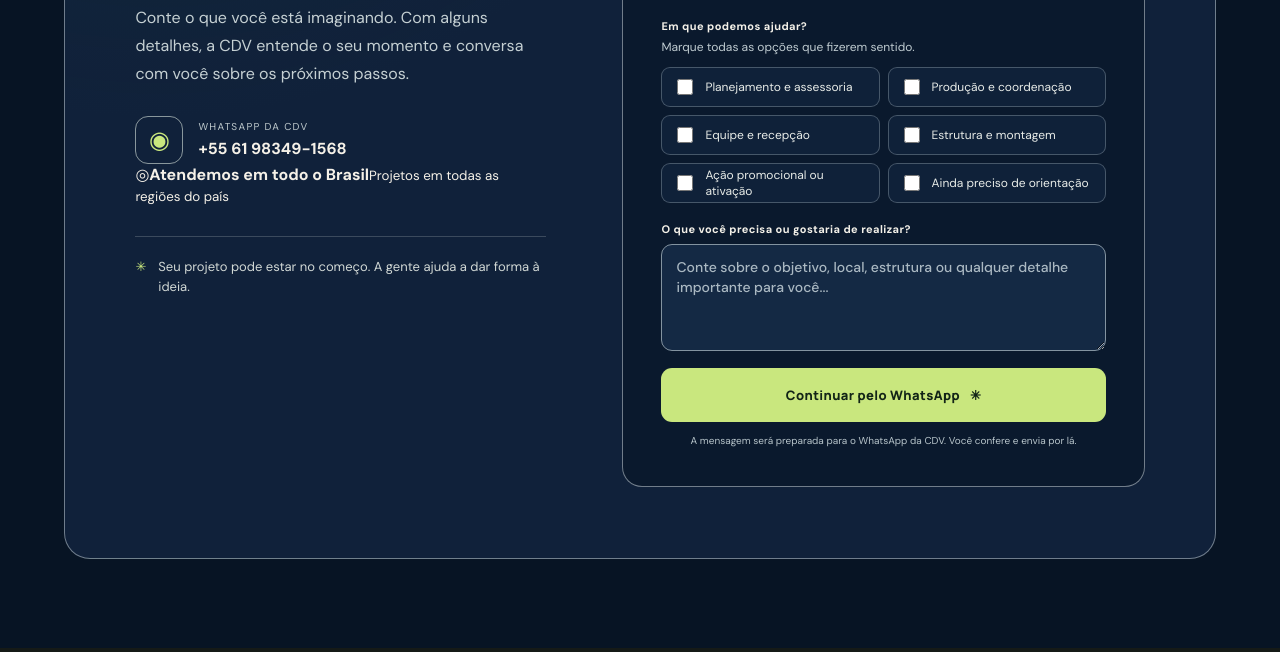
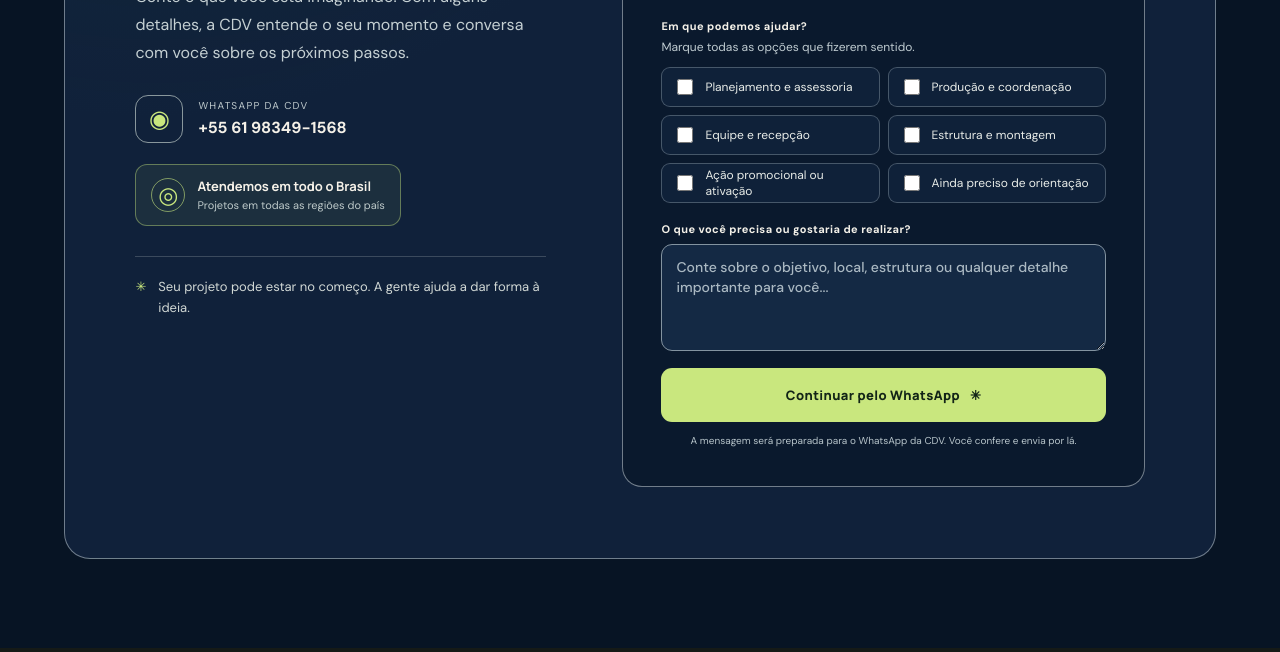
Before and after one commit to Eldrakke/cdv, a plain HTML site: page index.html in a window 1280 px wide. Shown: the part 4423-5075 px from the top of the page. Drawn offline with Linux system fonts and the light colour scheme.

Commit message:
Style nationwide service badge

```diff
--- a/contact.css
+++ b/contact.css
@@ -11,6 +11,7 @@
 .contact-phone{display:flex;align-items:center;gap:15px;margin-top:28px;color:#f5f1e8;text-decoration:none}
 .phone-icon{width:48px;height:48px;display:grid;place-items:center;border:1px solid rgba(219,231,222,.6);border-radius:13px;color:#c9e77e;font-size:24px}
 .contact-phone small,.contact-phone b{display:block}.contact-phone small{font-size:10px;letter-spacing:.13em;color:#bec9cc;margin-bottom:5px}.contact-phone b{font-size:16px}
+.national-service-badge{display:flex;align-items:center;gap:12px;margin-top:21px;padding:12px 15px;border:1px solid rgba(201,231,126,.42);border-radius:12px;background:rgba(201,231,126,.07);color:#f5f1e8}.national-icon{width:34px;height:34px;flex:none;display:grid;place-items:center;border:1px solid rgba(201,231,126,.58);border-radius:50%;color:#c9e77e;font-size:23px;line-height:1}.national-service-badge b,.national-service-badge small{display:block}.national-service-badge b{font:700 13px/1.4 'Manrope',sans-serif}.national-service-badge small{margin-top:3px;color:#bdc9c9;font-size:11px;line-height:1.4}
 .contact-promise{display:flex;align-items:flex-start;gap:12px;margin-top:30px;padding-top:20px;border-top:1px solid rgba(230,239,232,.2);max-width:460px;color:#d1d8d5;font-size:13px;line-height:1.6}.contact-promise span:first-child{color:#c9e77e}
 .inquiry-form{padding:clamp(20px,4vw,38px);border:1px solid rgba(215,225,231,.5);border-radius:20px;background:rgba(5,18,32,.48)}
 .form-heading>span{font-size:10px;letter-spacing:.15em;font-weight:800;color:#c9e77e}.form-heading h3{margin:9px 0 7px;font:700 clamp(21px,3vw,30px)/1.2 'Manrope',sans-serif;color:#f6f1e6}.form-heading p{margin:0 0 23px;color:#bfcbd0;font-size:13px;line-height:1.6}
```
